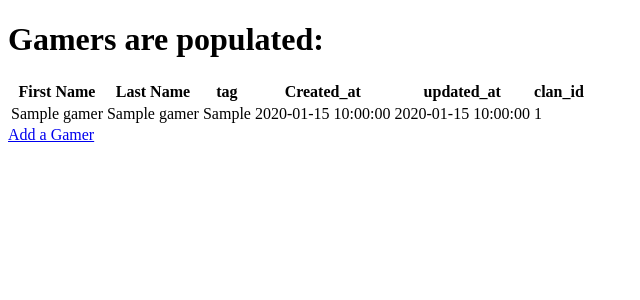
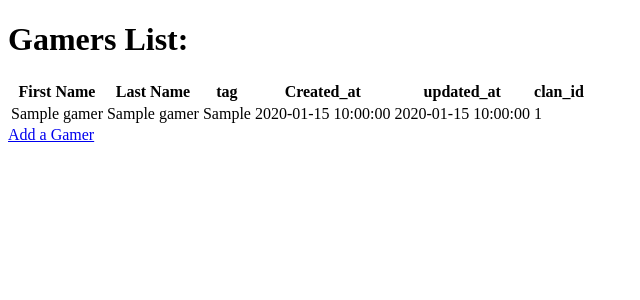
Before and after one commit to Deltafive-Piya/flask, a Flask app: page /gamers in a window 1280 px wide. Shown: the top 300 px of the page, without its empty margins (0-640 px from the left). Run offline with Flask 3, Linux system fonts and the light colour scheme; tables that the repository leaves empty or names only in its code hold one stand-in row (values such as "Sample post").

Commit message:
complete-Gamers_CRUD

```diff
--- a/Gamers_CR/gamers.py
+++ b/Gamers_CR/gamers.py
@@ -29,3 +29,7 @@ class Gamers:
             gamers.append( cls(g) )
         #return back results of the work
         return gamers
+
+    @classmethod
+    def save(cls, data):
+        query = "INSERT INTO gamers (f_name, l_name, tag) VALUES (%(f_name)s, %(l_name)s, %(tag)s)"
--- a/Gamers_CR/templates/gamers.html
+++ b/Gamers_CR/templates/gamers.html
@@ -6,7 +6,7 @@
     <title>gamers.html</title>
 </head>
 <body>
-    <h1>Gamers are populated:</h1>         <!-- To Do------ css can go here -->
+    <h1>Gamers List:</h1>         <!-- To Do------ css can go here -->
     <table>
         <thead>
             <tr>
```
